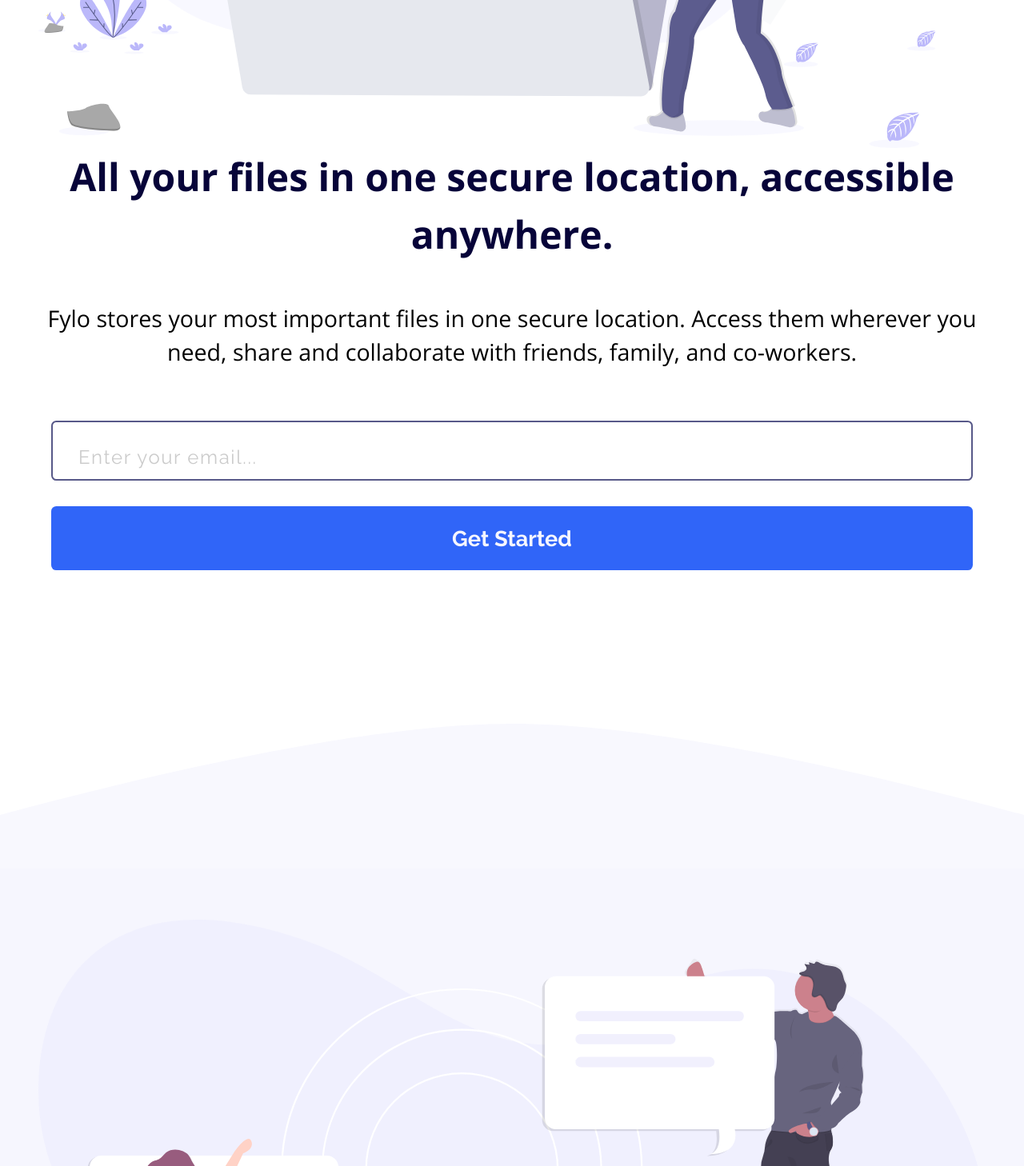
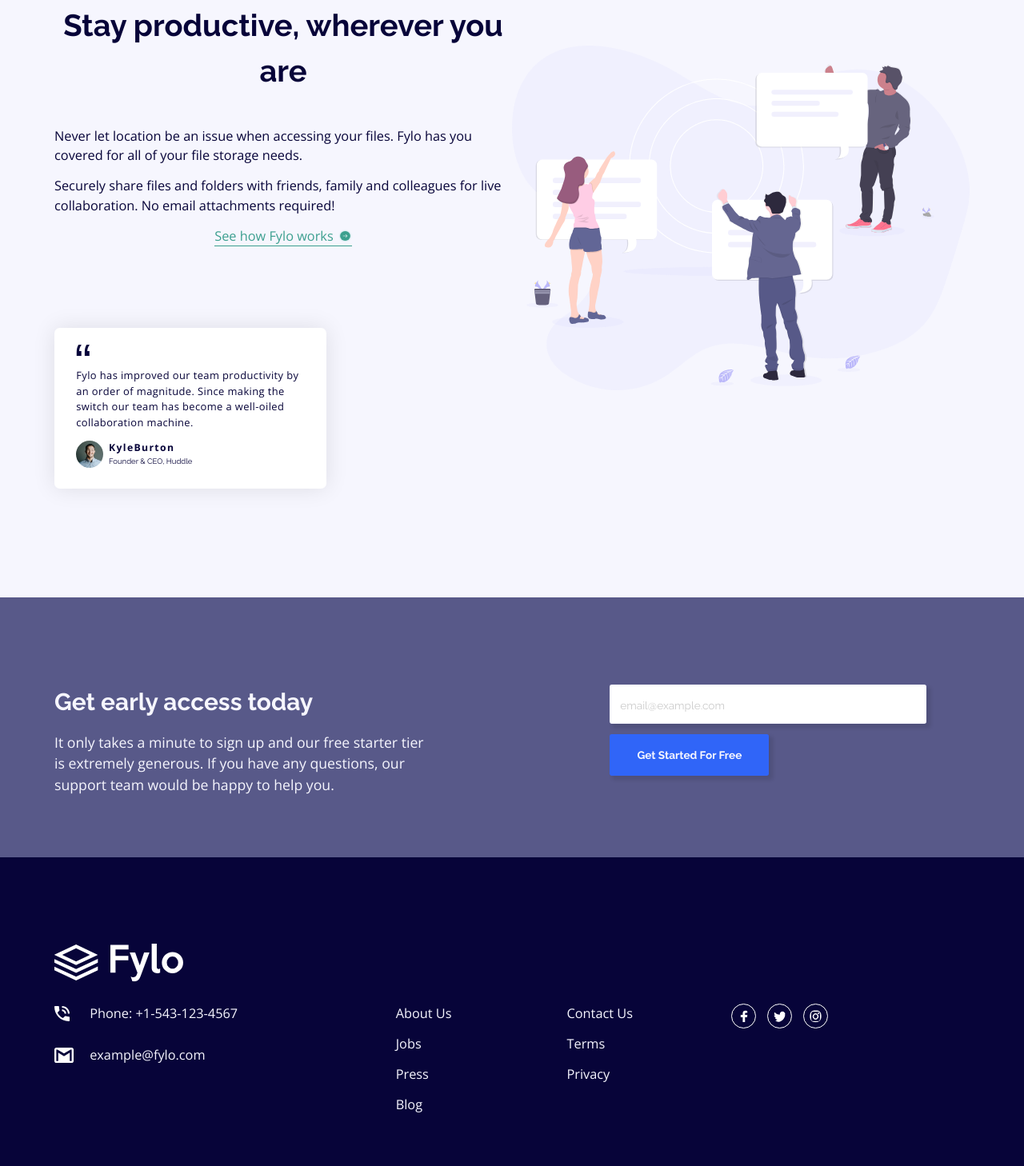
Before and after one commit to MikeBeloborodov/fylo_landing_page, a plain HTML site: page index.html in a window 1280 px wide. Shown: the part 942-2400 px from the top of the page at 80% size. Drawn offline with nearby package versions, Linux system fonts and the light colour scheme.

Commit message:
finished desktop

```diff
--- a/index.html
+++ b/index.html
@@ -34,7 +34,7 @@
     <main>
       <section class="title-section">
         <img src="images/illustration-1.svg" alt="" class="illustration" />
-        <div>
+        <div class="section-text-container">
           <h1>All your files in one secure location, accessible anywhere.</h2>
           <p>
             Fylo stores your most important files in one secure location. Access
@@ -50,6 +50,7 @@
       <img src="images/bg-curve-mobile.svg" alt="" class="curve">
       <section class="change_color">
         <img src="images/illustration-2.svg" alt="" class="illustration" />
+        <div class="section-text-container">
           <h2>Stay productive, wherever you are</h2>
           <p>
             Never let location be an issue when accessing your files. Fylo has you
@@ -75,9 +76,10 @@
               <p class="testimonial__name">KyleBurton<span class="testimonial__job-title">Founder &amp; CEO, Huddle</span></p>
             </div>
         </article>
+        </div>
       </section>
       <section class="early-access">
-        <div>
+        <div class="section-text-container">
           <h2 class="early-access__title">Get early access today</h2>
           <p class="early-access__text">
             It only takes a minute to sign up and our free starter tier is
--- a/style.css
+++ b/style.css
@@ -53,7 +53,6 @@
 body {
     font-family: var(--ff-open-sans);
     font-weight: var(--fw-regular);
-    padding-top: 2.6rem;
 }
 
 header {
@@ -62,7 +61,7 @@
     justify-content: space-between;
     align-items: center;
     margin-bottom: 10rem;
-    padding: 0 3rem;
+    padding: 4rem 3rem;
 }
 
 header img {
@@ -144,6 +143,11 @@
     padding: 1.5rem 0;
     font-size: 1.7rem;
     font-weight: var(--fw-bold);
+    cursor: pointer;
+}
+
+.form__get-started button:hover {
+    background-color: hsla(224, 93%, 58%, 0.5);
 }
 
 .change_color {
@@ -173,6 +177,7 @@
     text-decoration: none;
     margin-bottom: 5em;
     justify-self: center;
+    display: flex;
 }
 
 .presentation__link-box {
@@ -181,12 +186,18 @@
     justify-content: space-between;
     border-bottom: 2px solid var(--clr-moderate-cyan);
     padding-bottom: 0.5rem;
+    color: var(--clr-moderate-cyan);
+    margin: auto;
 }
 
 .presentation__link-text {
+    font-size: 1.49rem;
     margin: 0;
-    font-size: 1.49rem;
-    color: var(--clr-moderate-cyan);
+}
+
+.presentation__link-box:hover {
+    border-bottom: 2px solid rgb(69, 224, 198);
+    color: rgb(69, 224, 198);
 }
 
 .arrow-icon {
@@ -293,6 +304,11 @@
     padding: 1.3rem 0;
     font-size: 1.2rem;
     font-weight: var(--fw-bold);
+    cursor: pointer;
+}
+
+.early-access__button:hover {
+    background-color: hsl(224, 93%, 75%);
 }
 
 footer {
@@ -350,6 +366,220 @@
     margin: 0 auto;
 }
 
+@media screen and (min-width: 75rem) {
+    html {
+        font-size: 0.85rem;
+    }
+
+    header {
+        padding: 5rem;
+        margin-bottom: 2rem;
+    }
+
+    section {
+        grid-template-columns: 1fr 1fr;
+        padding: 5rem 5rem 0;
+    }
+
+    .illustration {
+        grid-column: 2;
+    }
+
+    .section-text-container {
+        grid-column: 1;
+        grid-row: 1;
+    }
+
+    .title-section p,
+    h1 {
+        text-align: start;
+        margin-bottom: 1rem;
+        padding: 0;
+    }
+
+    .title-section p {
+        font-size: 1.4rem;
+    }
+
+    .title-section form {
+        flex-direction: row;
+        padding: 0;
+        margin: 0;
+        margin-top: 1.3rem;
+    }
+
+    .title-section input {
+        padding: 1rem;
+        font-size: 1.5rem;
+        border-width: 1px;
+        border-radius: 0.2rem;
+        margin: 0;
+        margin-right: 1rem;
+        flex: 1;
+    }
+
+    .title-section input::placeholder {
+        padding: 1rem;
+        font-size: 1rem;
+    }
+
+    .title-section button {
+        font-size: 1rem;
+        padding: 1rem 5rem;
+        margin: 0;
+        margin-right: 3.5rem;
+        border-radius: 0.2rem;
+        box-shadow: 0.3rem 0.3rem 0.3rem 0.1rem rgba(0, 0, 0, 0.1);
+    }
+
+    .change_color h2 {
+        font-size: 2.8rem;
+    }
+
+    .change_color p {
+        font-size: 1.2rem;
+        color: var(--clr-very-dark-blue);
+        margin-bottom: 1rem;
+        padding: 0;
+    }
+
+    .new_line {
+        margin-top: 1rem;
+    }
+
+    .change_color .presentation__link-box {
+        justify-content: start;
+        border-bottom: 1px solid var(--clr-moderate-cyan);
+        max-width: fit-content;
+        margin-bottom: 2.5rem;
+        padding: 0;
+    }
+
+    .change_color .presentation__link-text {
+        margin: 0;
+        font-size: 1.2rem;
+        color: var(--clr-moderate-cyan);
+        padding: 0;
+    }
+
+    .arrow-icon {
+        width: auto;
+        height: 1.2rem;
+        margin-left: 0.5rem;
+    }
+
+    .testimonial {
+        margin-right: 0;
+        margin-left: 0;
+        max-width: 25rem;
+        padding: 1.5rem 2rem 1rem 2rem;
+    }
+
+    .testimonial p {
+        font-size: 0.95rem;
+        line-height: 1.5;
+    }
+
+    .testimonial__quotes {
+        height: 1.2rem;
+    }
+
+    .testimonial__avatar {
+        height: 2.5rem
+    }
+
+    .testimonial__job-title {
+        font-size: 0.7rem;
+    }
+
+    .testimonial__name {
+        font-size: 0.9rem !important;
+    }
+
+    .change_color .illustration {
+        margin-bottom: 0;
+    }
+
+    .early-access {
+        padding: 8rem 5rem 3rem;
+    }
+
+    .early-access .section-text-container {
+        text-align: start;
+    }
+
+    .early-access .section-text-container p{
+        font-size: 1.3rem;
+        padding: 0 7rem 0 0;
+    }
+
+    .early-access .section-text-container h2{
+        margin-bottom: 1rem;
+    }
+
+    .early-access__form {
+        padding: 0 4rem 0 9rem;
+    }
+
+    .early-access__button {
+        width: max-content;
+        padding-left: 2.5rem;
+        padding-right: 2.5rem;
+        font-size: 1rem;
+        box-shadow: 0.3rem 0.3rem 0.3rem 0.1rem rgba(0, 0, 0, 0.1);
+    }
+
+    .early-access__email {
+        font-size: 1.5rem;
+        padding: 0.8rem 0.8rem;
+        box-shadow: 0.3rem 0.3rem 0.3rem 0.1rem rgba(0, 0, 0, 0.1);
+    }
+
+    .early-access .early-access__email::placeholder {
+        font-size: 1rem;
+    }
+
+    footer {
+        grid-template-columns: auto 1fr 1fr 1fr;
+        grid-template-rows: auto 1fr;
+        row-gap: 0;
+        padding-top: 8rem;
+        padding-right: 18rem;
+        justify-items: center;
+    }
+
+    .footer__flex-container.phone-email {
+        margin-right: 5rem;
+    }
+
+    .footer__logo {
+        grid-row: 1;
+        grid-column: 4 span;
+        margin-bottom: 0;
+        height: 3.5rem;
+        margin-bottom: 2rem;
+        justify-self: start;
+    }
+
+    .footer__flex-container .footer_link {
+        font-size: 1.2rem;
+    }
+
+    .social-media-flex-container {
+        gap: 1rem;
+    }
+
+    .social-media-icon {
+        height: 2.3rem;
+        padding: 0.5rem;
+        border-width: 1px;
+    }
+
+    .footer__decoration-img {
+        height: 1.4rem;
+    }
+}
+
 @media screen and (max-width: 42.5rem) {
     html {
         font-size: 0.5em;
```
Lines whose indentation alone changed are shown as unchanged.
